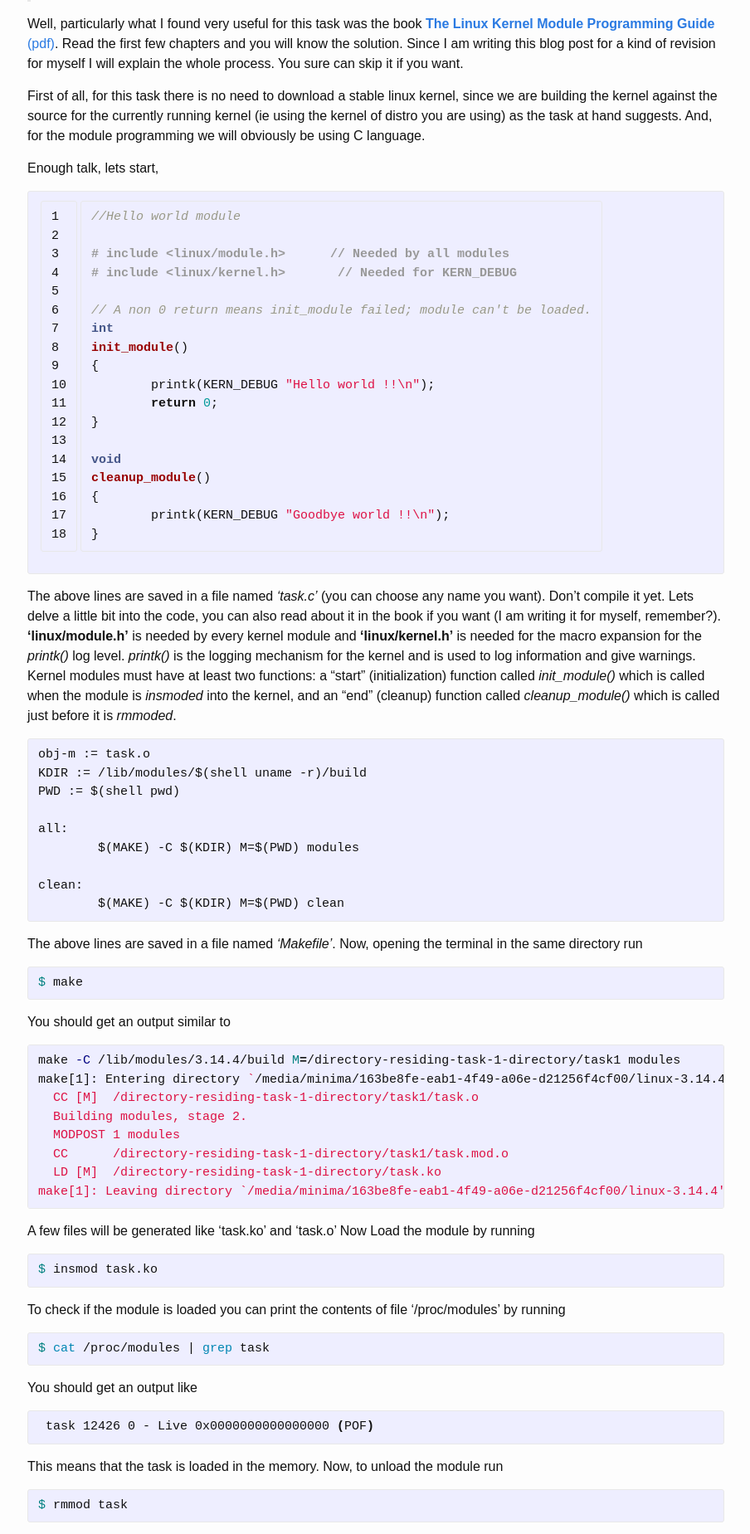
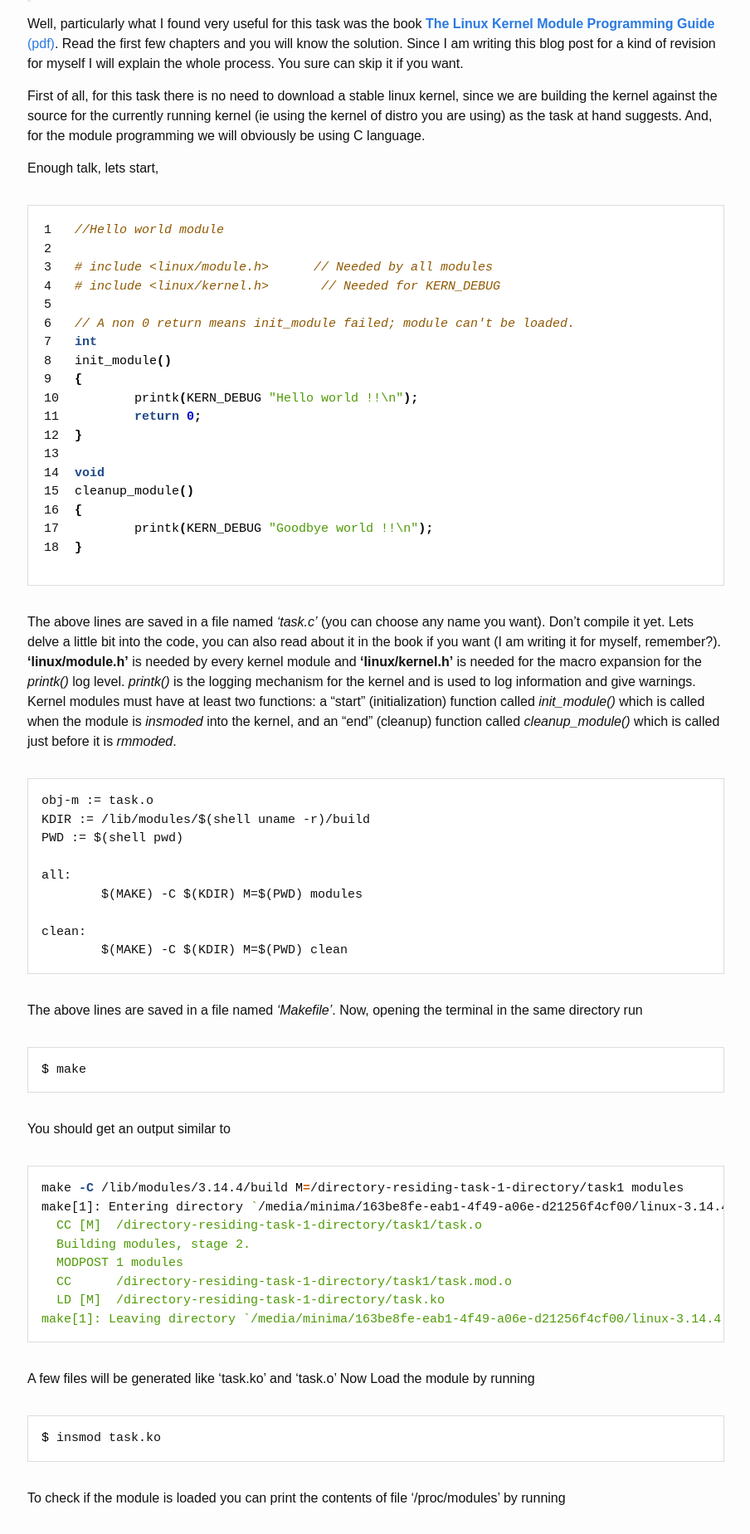
Before and after one commit to TrigonaMinima/TrigonaMinima.github.io, a Jekyll site: the page built from _posts/2014-05-31-writing-linux-kernel-module.md, in a window 1280 px wide. Shown: the part 670-2519 px from the top of the page at 83% size, without its empty margins (187-1091 px from the left). Built offline with Jekyll 4.4.1, drawn with Linux system fonts in a browser that asks for light colours.

Commit message:
Improved code-formatting

````diff
--- a/_config.yml
+++ b/_config.yml
@@ -9,6 +9,12 @@ highlighter: rouge
 markdown: kramdown
 rdiscount:
   extensions: [smart]
+
+kramdown:
+  input: GFM
+  syntax_highlighter: rogue
+
+
 
 # For the feeds
 name: Playground
--- a/_sass/_base.scss
+++ b/_sass/_base.scss
@@ -3,7 +3,7 @@
  */
 body, h1, h2, h3, h4, h5, h6,
 p, blockquote, pre, hr,
-dl, dd, ol, ul, figure {
+dl, dd, ol, ul, figure, code, pre {
     margin: 0;
     padding: 0;
 }
@@ -122,34 +122,6 @@ blockquote {
 
 
 /**
- * Code formatting
- */
-pre,
-code {
-    font-size: 15px;
-    border: 1px solid $grey-color-light;
-    border-radius: 3px;
-    background-color: #eef;
-}
-
-code {
-    padding: 1px 5px;
-}
-
-pre {
-    padding: 8px 12px;
-    overflow-x: scroll;
-
-    > code {
-        border: 0;
-        padding-right: 0;
-        padding-left: 0;
-    }
-}
-
-
-
-/**
  * Wrapper
  */
 .wrapper {
@@ -168,6 +140,7 @@ pre {
         padding-left: $spacing-unit / 2;
     }
 }
+
 
 
 /**
@@ -192,6 +165,7 @@ pre {
 }
 
 
+
 /**
  * Clearfix
  */
@@ -203,7 +177,6 @@ pre {
         clear: both;
     }
 }
-
 
 
 /**
@@ -225,7 +198,57 @@ pre {
 
 .icons {
     > a {
-                color: #FFFFFF;
-                text-decoration: none;
-            }
+            color: #FFFFFF;
+            text-decoration: none;
+        }
 }
+
+
+
+/**
+* Code formatting
+**/
+// Takes effect when the code segment is marked using {% highlight %} or ```
+pre, code {
+    font-size: 15px;
+//     font-family: 'Roboto Mono', monospace;
+    overflow-x: auto;
+}
+
+// Just controlling the inline code segments made using ```
+code.highlighter-rouge {
+    // background-color: rgba(0, 132, 255, 0.199);
+    border: 1px solid #ddd;
+    border-radius: 3px;
+    padding-left: 1px;
+    padding-right: 1px;
+    padding-top: 1px;
+}
+
+// Settings of code-blocks made using ```
+pre.highlight {
+    // padding-left: 0.50em;
+    padding-left: 1em;
+    border: 1px solid #ddd;
+    padding-top: 1em;
+    padding-bottom: 1em;
+}
+
+// Settings of code-blocks made using {% highlight %} without linenos
+figure.highlight {
+    padding-top: 1em;
+    padding-left: 1em;
+    border: 1px solid #ddd;
+}
+
+.highlight {
+    margin: 2em 0; // Determines the vertical space before and after the code block
+// //     background-color: #fff;
+}
+
+// Only takes effect when the code segment is marked using {% highlight linenos %}
+.lineno {
+    // padding: .5em;
+    // padding-left: 0.50em;
+    padding-right: 1em;
+}
--- /dev/null
+++ b/_sass/_syntax-highlighting.old.scss
@@ -0,0 +1,67 @@
+/**
+ * Syntax highlighting styles
+ */
+.highlight {
+    background: #fff;
+    @extend %vertical-rhythm;
+
+    .c     { color: #998; font-style: italic } // Comment
+    .err   { color: #a61717; background-color: #e3d2d2 } // Error
+    .k     { font-weight: bold } // Keyword
+    .o     { font-weight: bold } // Operator
+    .cm    { color: #998; font-style: italic } // Comment.Multiline
+    .cp    { color: #999; font-weight: bold } // Comment.Preproc
+    .c1    { color: #998; font-style: italic } // Comment.Single
+    .cs    { color: #999; font-weight: bold; font-style: italic } // Comment.Special
+    .gd    { color: #000; background-color: #fdd } // Generic.Deleted
+    .gd .x { color: #000; background-color: #faa } // Generic.Deleted.Specific
+    .ge    { font-style: italic } // Generic.Emph
+    .gr    { color: #a00 } // Generic.Error
+    .gh    { color: #999 } // Generic.Heading
+    .gi    { color: #000; background-color: #dfd } // Generic.Inserted
+    .gi .x { color: #000; background-color: #afa } // Generic.Inserted.Specific
+    .go    { color: #888 } // Generic.Output
+    .gp    { color: #555 } // Generic.Prompt
+    .gs    { font-weight: bold } // Generic.Strong
+    .gu    { color: #aaa } // Generic.Subheading
+    .gt    { color: #a00 } // Generic.Traceback
+    .kc    { font-weight: bold } // Keyword.Constant
+    .kd    { font-weight: bold } // Keyword.Declaration
+    .kp    { font-weight: bold } // Keyword.Pseudo
+    .kr    { font-weight: bold } // Keyword.Reserved
+    .kt    { color: #458; font-weight: bold } // Keyword.Type
+    .m     { color: #099 } // Literal.Number
+    .s     { color: #d14 } // Literal.String
+    .na    { color: #008080 } // Name.Attribute
+    .nb    { color: #0086B3 } // Name.Builtin
+    .nc    { color: #458; font-weight: bold } // Name.Class
+    .no    { color: #008080 } // Name.Constant
+    .ni    { color: #800080 } // Name.Entity
+    .ne    { color: #900; font-weight: bold } // Name.Exception
+    .nf    { color: #900; font-weight: bold } // Name.Function
+    .nn    { color: #555 } // Name.Namespace
+    .nt    { color: #000080 } // Name.Tag
+    .nv    { color: #008080 } // Name.Variable
+    .ow    { font-weight: bold } // Operator.Word
+    .w     { color: #bbb } // Text.Whitespace
+    .mf    { color: #099 } // Literal.Number.Float
+    .mh    { color: #099 } // Literal.Number.Hex
+    .mi    { color: #099 } // Literal.Number.Integer
+    .mo    { color: #099 } // Literal.Number.Oct
+    .sb    { color: #d14 } // Literal.String.Backtick
+    .sc    { color: #d14 } // Literal.String.Char
+    .sd    { color: #d14 } // Literal.String.Doc
+    .s2    { color: #d14 } // Literal.String.Double
+    .se    { color: #d14 } // Literal.String.Escape
+    .sh    { color: #d14 } // Literal.String.Heredoc
+    .si    { color: #d14 } // Literal.String.Interpol
+    .sx    { color: #d14 } // Literal.String.Other
+    .sr    { color: #009926 } // Literal.String.Regex
+    .s1    { color: #d14 } // Literal.String.Single
+    .ss    { color: #990073 } // Literal.String.Symbol
+    .bp    { color: #999 } // Name.Builtin.Pseudo
+    .vc    { color: #008080 } // Name.Variable.Class
+    .vg    { color: #008080 } // Name.Variable.Global
+    .vi    { color: #008080 } // Name.Variable.Instance
+    .il    { color: #099 } // Literal.Number.Integer.Long
+}
--- a/_sass/_syntax-highlighting.scss
+++ b/_sass/_syntax-highlighting.scss
@@ -2,66 +2,77 @@
  * Syntax highlighting styles
  */
 .highlight {
+    // background: #eef;
     background: #fff;
     @extend %vertical-rhythm;
+}
 
-    .c     { color: #998; font-style: italic } // Comment
-    .err   { color: #a61717; background-color: #e3d2d2 } // Error
-    .k     { font-weight: bold } // Keyword
-    .o     { font-weight: bold } // Operator
-    .cm    { color: #998; font-style: italic } // Comment.Multiline
-    .cp    { color: #999; font-weight: bold } // Comment.Preproc
-    .c1    { color: #998; font-style: italic } // Comment.Single
-    .cs    { color: #999; font-weight: bold; font-style: italic } // Comment.Special
-    .gd    { color: #000; background-color: #fdd } // Generic.Deleted
-    .gd .x { color: #000; background-color: #faa } // Generic.Deleted.Specific
-    .ge    { font-style: italic } // Generic.Emph
-    .gr    { color: #a00 } // Generic.Error
-    .gh    { color: #999 } // Generic.Heading
-    .gi    { color: #000; background-color: #dfd } // Generic.Inserted
-    .gi .x { color: #000; background-color: #afa } // Generic.Inserted.Specific
-    .go    { color: #888 } // Generic.Output
-    .gp    { color: #555 } // Generic.Prompt
-    .gs    { font-weight: bold } // Generic.Strong
-    .gu    { color: #aaa } // Generic.Subheading
-    .gt    { color: #a00 } // Generic.Traceback
-    .kc    { font-weight: bold } // Keyword.Constant
-    .kd    { font-weight: bold } // Keyword.Declaration
-    .kp    { font-weight: bold } // Keyword.Pseudo
-    .kr    { font-weight: bold } // Keyword.Reserved
-    .kt    { color: #458; font-weight: bold } // Keyword.Type
-    .m     { color: #099 } // Literal.Number
-    .s     { color: #d14 } // Literal.String
-    .na    { color: #008080 } // Name.Attribute
-    .nb    { color: #0086B3 } // Name.Builtin
-    .nc    { color: #458; font-weight: bold } // Name.Class
-    .no    { color: #008080 } // Name.Constant
-    .ni    { color: #800080 } // Name.Entity
-    .ne    { color: #900; font-weight: bold } // Name.Exception
-    .nf    { color: #900; font-weight: bold } // Name.Function
-    .nn    { color: #555 } // Name.Namespace
-    .nt    { color: #000080 } // Name.Tag
-    .nv    { color: #008080 } // Name.Variable
-    .ow    { font-weight: bold } // Operator.Word
-    .w     { color: #bbb } // Text.Whitespace
-    .mf    { color: #099 } // Literal.Number.Float
-    .mh    { color: #099 } // Literal.Number.Hex
-    .mi    { color: #099 } // Literal.Number.Integer
-    .mo    { color: #099 } // Literal.Number.Oct
-    .sb    { color: #d14 } // Literal.String.Backtick
-    .sc    { color: #d14 } // Literal.String.Char
-    .sd    { color: #d14 } // Literal.String.Doc
-    .s2    { color: #d14 } // Literal.String.Double
-    .se    { color: #d14 } // Literal.String.Escape
-    .sh    { color: #d14 } // Literal.String.Heredoc
-    .si    { color: #d14 } // Literal.String.Interpol
-    .sx    { color: #d14 } // Literal.String.Other
-    .sr    { color: #009926 } // Literal.String.Regex
-    .s1    { color: #d14 } // Literal.String.Single
-    .ss    { color: #990073 } // Literal.String.Symbol
-    .bp    { color: #999 } // Name.Builtin.Pseudo
-    .vc    { color: #008080 } // Name.Variable.Class
-    .vg    { color: #008080 } // Name.Variable.Global
-    .vi    { color: #008080 } // Name.Variable.Instance
-    .il    { color: #099 } // Literal.Number.Integer.Long
-}
+.highlight .hll { background-color: #ffffcc }
+.highlight .c { color: #8f5902; font-style: italic } /* Comment */
+.highlight .err { color: #a40000; border: 1px solid #ef2929 } /* Error */
+.highlight .g { color: #000000 } /* Generic */
+.highlight .k { color: #204a87; font-weight: bold } /* Keyword */
+.highlight .l { color: #000000 } /* Literal */
+.highlight .n { color: #000000 } /* Name */
+.highlight .o { color: #ce5c00; font-weight: bold } /* Operator */
+.highlight .x { color: #000000 } /* Other */
+.highlight .p { color: #000000; font-weight: bold } /* Punctuation */
+.highlight .cm { color: #8f5902; font-style: italic } /* Comment.Multiline */
+.highlight .cp { color: #8f5902; font-style: italic } /* Comment.Preproc */
+.highlight .c1 { color: #8f5902; font-style: italic } /* Comment.Single */
+.highlight .cs { color: #8f5902; font-style: italic } /* Comment.Special */
+.highlight .gd { color: #a40000 } /* Generic.Deleted */
+.highlight .ge { color: #000000; font-style: italic } /* Generic.Emph */
+.highlight .gr { color: #ef2929 } /* Generic.Error */
+.highlight .gh { color: #000080; font-weight: bold } /* Generic.Heading */
+.highlight .gi { color: #00A000 } /* Generic.Inserted */
+.highlight .go { color: #000000; font-style: italic } /* Generic.Output */
+.highlight .gp { color: #8f5902 } /* Generic.Prompt */
+.highlight .gs { color: #000000; font-weight: bold } /* Generic.Strong */
+.highlight .gu { color: #800080; font-weight: bold } /* Generic.Subheading */
+.highlight .gt { color: #a40000; font-weight: bold } /* Generic.Traceback */
+.highlight .kc { color: #204a87; font-weight: bold } /* Keyword.Constant */
+.highlight .kd { color: #204a87; font-weight: bold } /* Keyword.Declaration */
+.highlight .kn { color: #204a87; font-weight: bold } /* Keyword.Namespace */
+.highlight .kp { color: #204a87; font-weight: bold } /* Keyword.Pseudo */
+.highlight .kr { color: #204a87; font-weight: bold } /* Keyword.Reserved */
+.highlight .kt { color: #204a87; font-weight: bold } /* Keyword.Type */
+.highlight .ld { color: #000000 } /* Literal.Date */
+.highlight .m { color: #0000cf; font-weight: bold } /* Literal.Number */
+.highlight .s { color: #4e9a06 } /* Literal.String */
+.highlight .na { color: #c4a000 } /* Name.Attribute */
+.highlight .nb { color: #204a87 } /* Name.Builtin */
+.highlight .nc { color: #000000 } /* Name.Class */
+.highlight .no { color: #000000 } /* Name.Constant */
+.highlight .nd { color: #5c35cc; font-weight: bold } /* Name.Decorator */
+.highlight .ni { color: #ce5c00 } /* Name.Entity */
+.highlight .ne { color: #cc0000; font-weight: bold } /* Name.Exception */
+.highlight .nf { color: #000000 } /* Name.Function */
+.highlight .nl { color: #f57900 } /* Name.Label */
+.highlight .nn { color: #000000 } /* Name.Namespace */
+.highlight .nx { color: #000000 } /* Name.Other */
+.highlight .py { color: #000000 } /* Name.Property */
+.highlight .nt { color: #204a87; font-weight: bold } /* Name.Tag */
+.highlight .nv { color: #000000 } /* Name.Variable */
+.highlight .ow { color: #204a87; font-weight: bold } /* Operator.Word */
+.highlight .w { color: #f8f8f8; text-decoration: underline } /* Text.Whitespace */
+.highlight .mf { color: #0000cf; font-weight: bold } /* Literal.Number.Float */
+.highlight .mh { color: #0000cf; font-weight: bold } /* Literal.Number.Hex */
+.highlight .mi { color: #0000cf; font-weight: bold } /* Literal.Number.Integer */
+.highlight .mo { color: #0000cf; font-weight: bold } /* Literal.Number.Oct */
+.highlight .sb { color: #4e9a06 } /* Literal.String.Backtick */
+.highlight .sc { color: #4e9a06 } /* Literal.String.Char */
+.highlight .sd { color: #8f5902; font-style: italic } /* Literal.String.Doc */
+.highlight .s2 { color: #4e9a06 } /* Literal.String.Double */
+.highlight .se { color: #4e9a06 } /* Literal.String.Escape */
+.highlight .sh { color: #4e9a06 } /* Literal.String.Heredoc */
+.highlight .si { color: #4e9a06 } /* Literal.String.Interpol */
+.highlight .sx { color: #4e9a06 } /* Literal.String.Other */
+.highlight .sr { color: #4e9a06 } /* Literal.String.Regex */
+.highlight .s1 { color: #4e9a06 } /* Literal.String.Single */
+.highlight .ss { color: #4e9a06 } /* Literal.String.Symbol */
+.highlight .bp { color: #3465a4 } /* Name.Builtin.Pseudo */
+.highlight .vc { color: #000000 } /* Name.Variable.Class */
+.highlight .vg { color: #000000 } /* Name.Variable.Global */
+.highlight .vi { color: #000000 } /* Name.Variable.Instance */
+.highlight .il { color: #0000cf; font-weight: bold } /* Literal.Number.Integer.Long */
````
Also changed, not shown: 1 other file.
